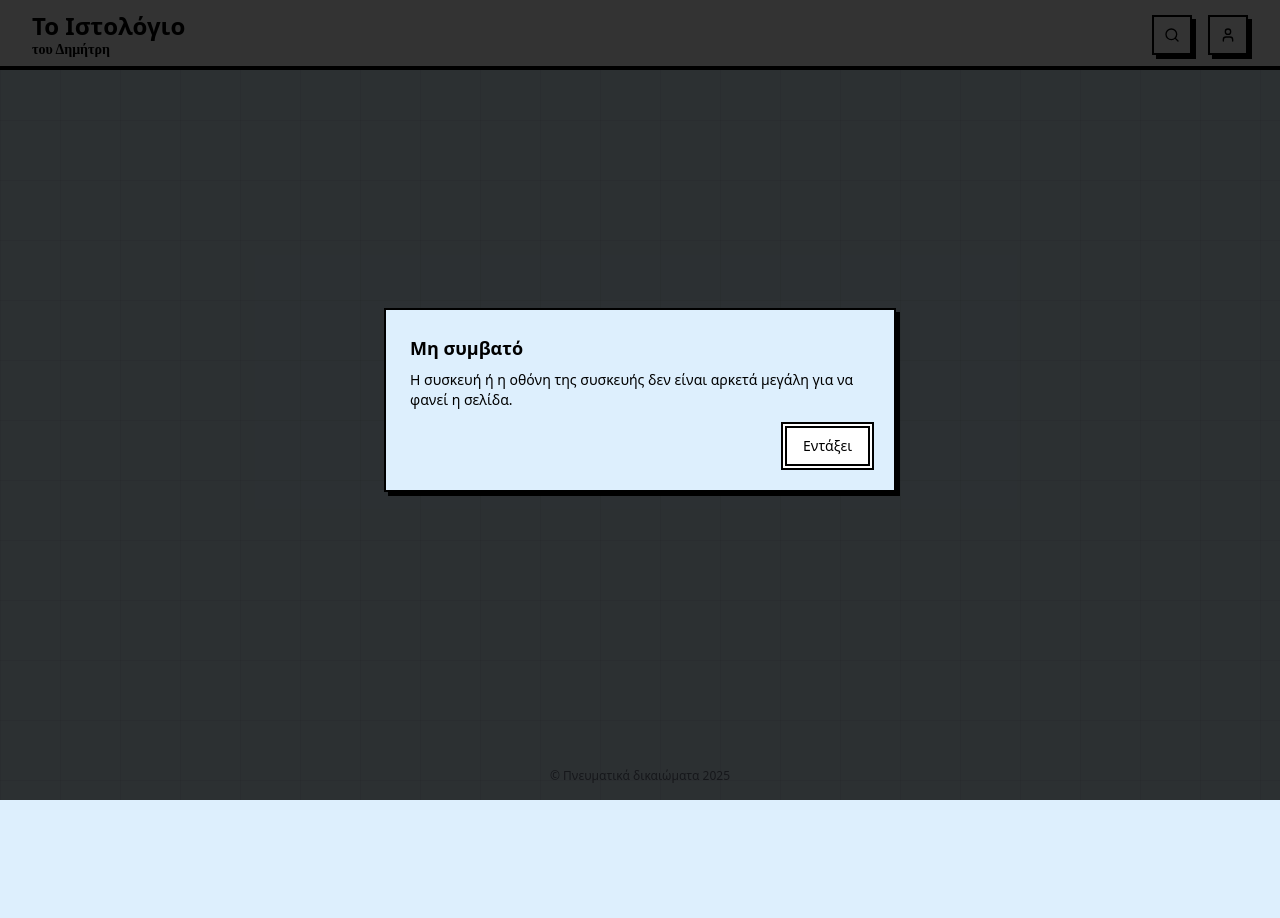
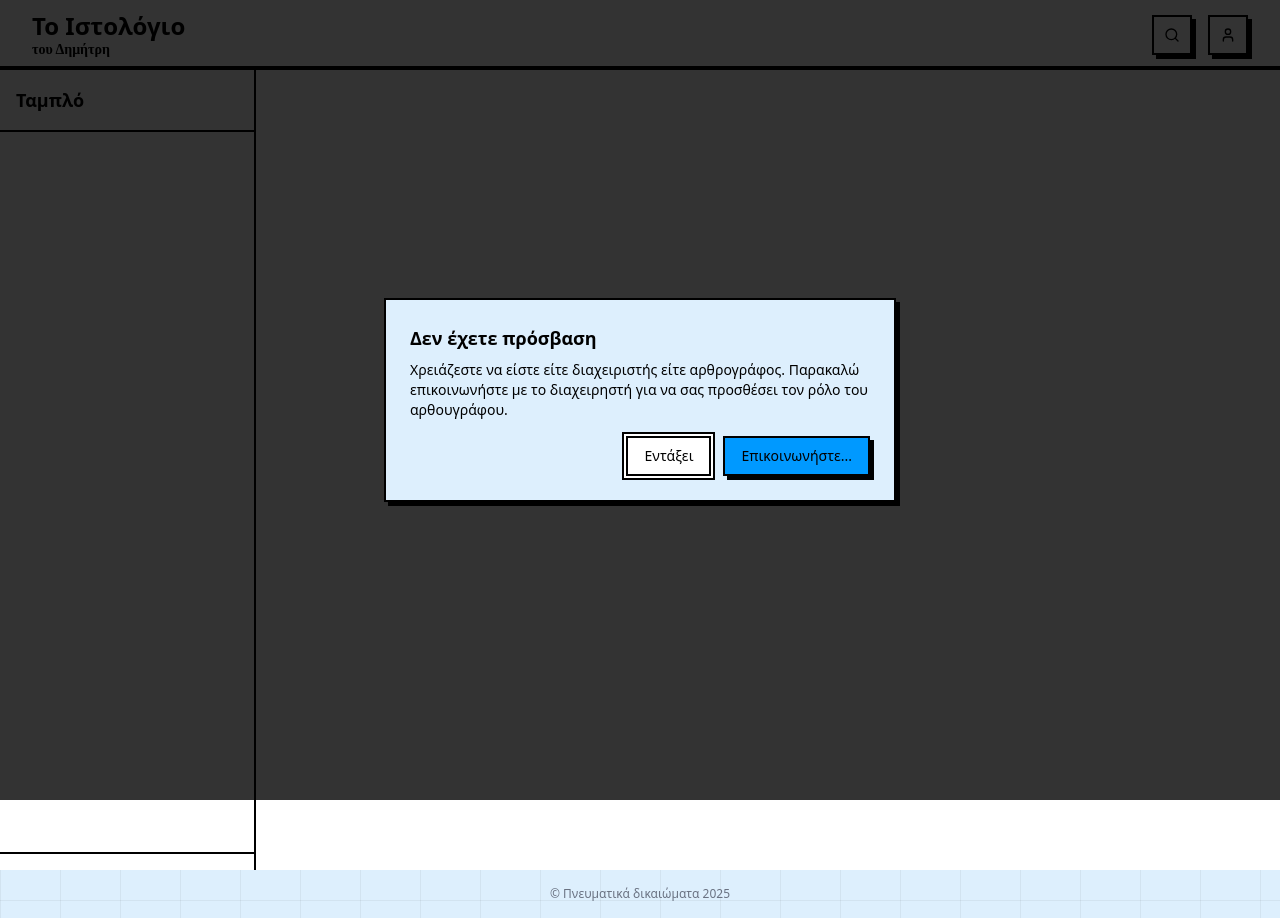
Before and after one commit to Dimitrysaf/dimitrys-blog, a Next.js app: page /dashboard in a window 1280 px wide. Before the commit the page ends 800 px from the top, so only its background shows below. Built offline with nearby package versions, Linux system fonts and the light colour scheme; no server answers.

Commit message:
dashboard

```diff
--- a/components/Layout.tsx
+++ b/components/Layout.tsx
@@ -2,12 +2,29 @@ import React from 'react';
 import AppBar from './AppBar';
 import { Toaster } from '@/components/ui/sonner';
 import Footer from './Footer';
+import { useRouter } from 'next/router';
+import { SidebarProvider, SidebarInset } from '@/components/ui/sidebar';
+import { AppSidebar } from './AppSidebar';
 
 const Layout = ({ children }: { children: React.ReactNode }) => {
+  const router = useRouter();
+  const isDashboard = router.pathname.startsWith('/dashboard');
+
   return (
     <div className="flex flex-col min-h-screen">
       <AppBar />
-      <main className="flex-grow">{children}</main>
+      <main className="flex-grow">
+        {isDashboard ? (
+          <SidebarProvider>
+            <AppSidebar style={{ top: '70px' }}/>
+            <SidebarInset>
+              {children}
+            </SidebarInset>
+          </SidebarProvider>
+        ) : (
+          children
+        )}
+      </main>
       <Footer />
       <Toaster richColors />
     </div>
--- a/pages/dashboard.tsx
+++ b/pages/dashboard.tsx
@@ -14,16 +14,12 @@ import {
   AlertDialogTitle,
 } from '@/components/ui/alert-dialog'
 import { Skeleton } from '@/components/ui/skeleton'
-import {
-  SidebarProvider,
-  SidebarInset,
-} from "@/components/ui/sidebar"
-import { AppSidebar } from '@/components/AppSidebar'
 
 export default function Dashboard() {
   const { data: session, status } = useSession()
   const router = useRouter()
   const [isScreenTooSmall, setIsScreenTooSmall] = React.useState(false)
+  const [showScreenSizeAlert, setShowScreenSizeAlert] = React.useState(true);
 
   React.useEffect(() => {
     const handleResize = () => {
@@ -35,16 +31,10 @@ export default function Dashboard() {
     }
 
     window.addEventListener('resize', handleResize)
+    handleResize()
+    return () => window.removeEventListener('resize', handleResize)
+  }, [])
 
-    // Call handler right away so state gets updated with initial window size
-    handleResize()
-
-    // Remove event listener on cleanup
-    return () => window.removeEventListener('resize', handleResize)
-  }, []) // Empty array ensures that effect is only run on mount and unmount
-
-
-  // Render a skeleton loading state while the session is being checked.
   if (status === 'loading') {
     return (
       <div className="p-4">
@@ -58,61 +48,55 @@ export default function Dashboard() {
     )
   }
 
-  // If the screen is small, show an alert dialog.
-  if (isScreenTooSmall) {
+  const roleId = (session?.user as any)?.roleId
+  const isAuthorized = status === 'authenticated' && roleId !== undefined && roleId >= 2
+
+  if (!isAuthorized) {
     return (
       <AlertDialog open={true}>
         <AlertDialogContent>
           <AlertDialogHeader>
-            <AlertDialogTitle>Μη συμβατό</AlertDialogTitle>
+            <AlertDialogTitle>Δεν έχετε πρόσβαση</AlertDialogTitle>
             <AlertDialogDescription>
-              Η συσκευή ή η οθόνη της συσκευής δεν είναι αρκετά μεγάλη για να φανεί η σελίδα.
+              Χρειάζεστε να είστε είτε διαχειριστής είτε αρθρογράφος. Παρακαλώ
+              επικοινωνήστε με το διαχειρηστή για να σας προσθέσει τον ρόλο
+              του αρθουγράφου.
             </AlertDialogDescription>
           </AlertDialogHeader>
           <AlertDialogFooter>
             <AlertDialogCancel onClick={() => router.push('/')}>Εντάξει</AlertDialogCancel>
+            <AlertDialogAction asChild>
+              <a href="mailto:demetresmeliates+help@gmail.com">Επικοινωνήστε...</a>
+            </AlertDialogAction>
           </AlertDialogFooter>
         </AlertDialogContent>
       </AlertDialog>
     )
   }
 
-  const roleId = (session?.user as any)?.roleId
-  const isAuthorized = status === 'authenticated' && roleId !== undefined && roleId >= 2
-
-  // If the user is authorized, render the dashboard content with the sidebar.
-  if (isAuthorized) {
-    return (
-      <SidebarProvider>
-        <AppSidebar />
-        <SidebarInset>
-          <div className="flex flex-1 flex-col gap-4 p-4 pt-0">
-            {/* The content for each tab will go here as separate components */}
-          </div>
-        </SidebarInset>
-      </SidebarProvider>
-    )
-  }
-
-  // If the user is not authorized, show a permanent alert dialog.
   return (
-    <AlertDialog open={true}>
-      <AlertDialogContent>
-        <AlertDialogHeader>
-          <AlertDialogTitle>Δεν έχετε πρόσβαση</AlertDialogTitle>
-          <AlertDialogDescription>
-            Χρειάζεστε να είστε είτε διαχειριστής είτε αρθρογράφος. Παρακαλώ
-            επικοινωνήστε με το διαχειρηστή για να σας προσθέσει τον ρόλο
-            του αρθουγράφου.
-          </AlertDialogDescription>
-        </AlertDialogHeader>
-        <AlertDialogFooter>
-          <AlertDialogCancel onClick={() => router.push('/')}>Εντάξει</AlertDialogCancel>
-          <AlertDialogAction asChild>
-            <a href="mailto:admin@example.com">Επικοινωνήστε...</a>
-          </AlertDialogAction>
-        </AlertDialogFooter>
-      </AlertDialogContent>
-    </AlertDialog>
+    <>
+      {isScreenTooSmall && showScreenSizeAlert && (
+        <AlertDialog open={true} onOpenChange={setShowScreenSizeAlert}>
+          <AlertDialogContent>
+            <AlertDialogHeader>
+              <AlertDialogTitle>Μη συμβατό</AlertDialogTitle>
+              <AlertDialogDescription>
+                Η συσκευή ή η οθόνη της συσκευής δεν είναι αρκετά μεγάλη για να φανεί η σελίδα.
+              </AlertDialogDescription>
+            </AlertDialogHeader>
+            <AlertDialogFooter>
+              <AlertDialogCancel onClick={() => router.push('/')}>Εντάξει</AlertDialogCancel>
+              <AlertDialogAction onClick={() => setShowScreenSizeAlert(false)}>
+                Φύγε απο 'δω
+              </AlertDialogAction>
+            </AlertDialogFooter>
+          </AlertDialogContent>
+        </AlertDialog>
+      )}
+      <div className="flex flex-1 flex-col gap-4 p-4 pt-0">
+        {/* The content for each tab will go here as separate components */}
+      </div>
+    </>
   )
 }
--- a/styles/globals.css
+++ b/styles/globals.css
@@ -87,6 +87,9 @@ body {
   height: 70px;
   background-color: var(--secondary-background);
   border-bottom: 4px solid var(--color-border);
+  position: sticky;
+  top: 0;
+  z-index: 10;
 }
 
 /* Custom Scrollbar */
```
